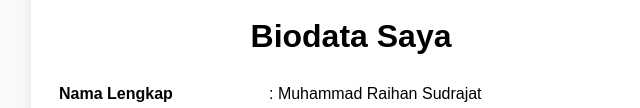
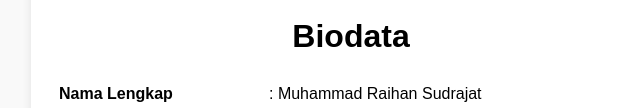
Before and after one commit to Hann2111/Belajar-Ngoding, a plain HTML site: page index.html in a window 1280 px wide. Shown: the part 253-361 px from the top of the page, without its empty margins (289-929 px from the left). Drawn offline with Linux system fonts and the light colour scheme.

Commit message:
index.html

```diff
--- a/index.html
+++ b/index.html
@@ -3,7 +3,7 @@
 <head>
   <meta charset="UTF-8">
   <meta name="viewport" content="width=device-width, initial-scale=1.0">
-  <title>Biodata Saya</title>
+  <title>Biodata</title>
   <style>
     .tombol-instagram {
       padding: 10px 20px;
@@ -84,7 +84,7 @@
   <div class="container">
     <img src="avatar.jpg" alt="Foto Diri" class="kotak">
 
-    <h1>Biodata Saya</h1>
+    <h1>Biodata</h1>
 
     <table>
       <tr>
```
